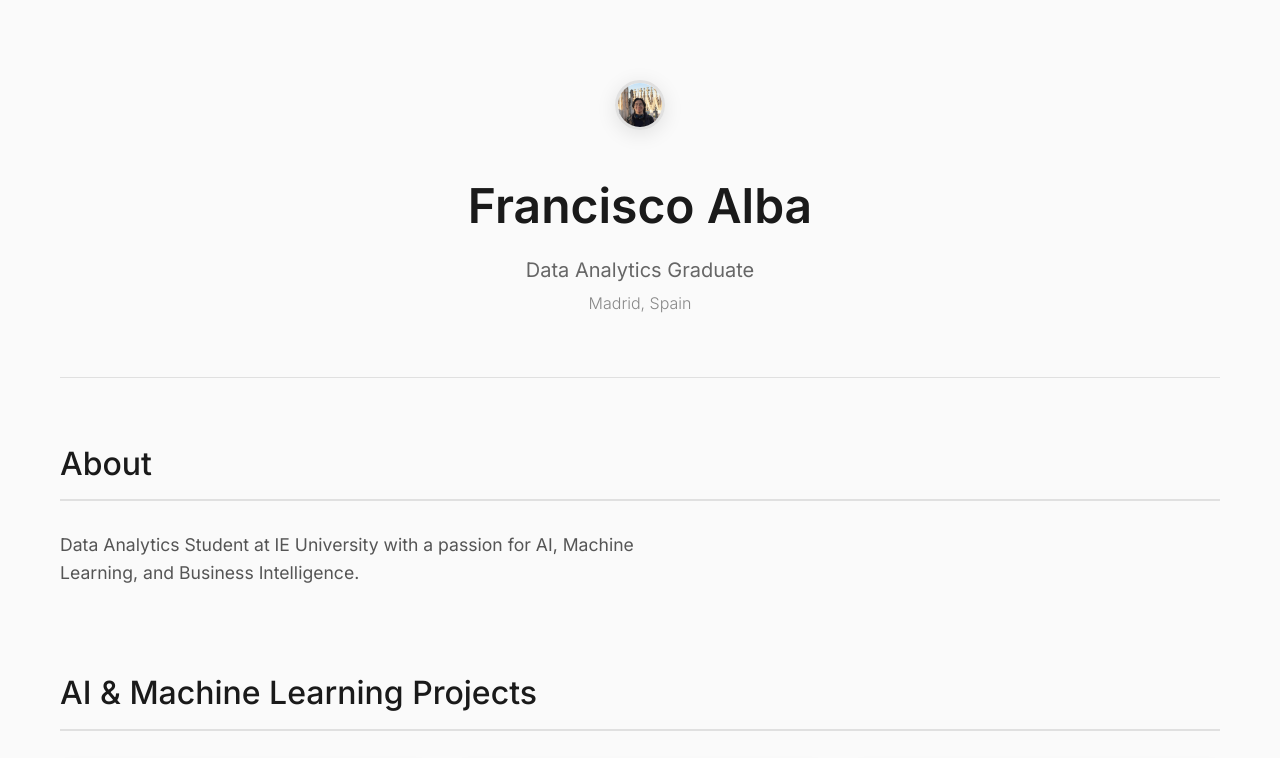
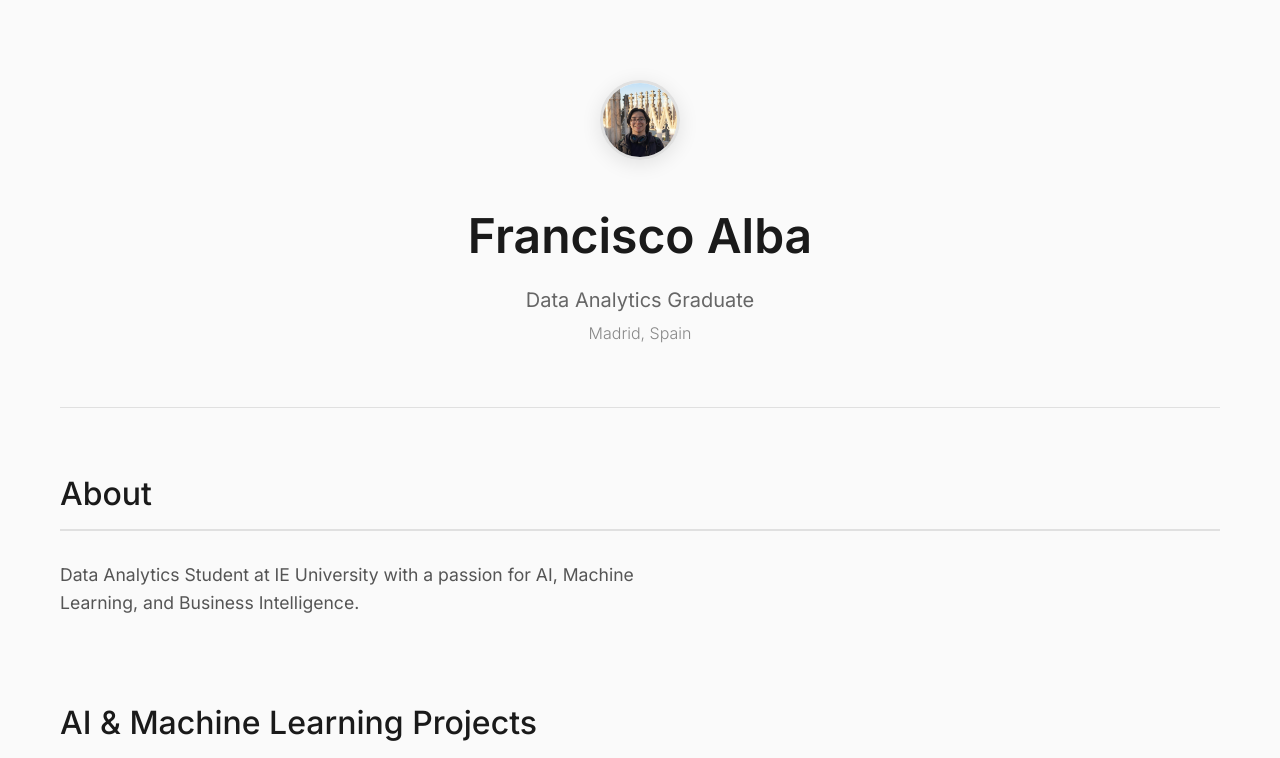
Before and after one commit to falba3/falba_portfolio, a plain HTML site: page index.html in a window 1280 px wide. Shown: the top 758 px of the page. Drawn offline with Linux system fonts and the light colour scheme.

Commit message:
July 30
- adjusting photo

```diff
--- a/index.html
+++ b/index.html
@@ -4,7 +4,7 @@
     <meta charset="UTF-8">
     <meta name="viewport" content="width=device-width, initial-scale=1.0">
     <title>Francisco Alba - Portfolio</title>
-    <link rel="stylesheet" href="styles.css">
+    <link rel="stylesheet" href="styles.css?v=1">
     <link href="https://fonts.googleapis.com/css2?family=Inter:wght@300;400;500;600&display=swap" rel="stylesheet">
 </head>
 <body>
--- a/styles.css
+++ b/styles.css
@@ -31,8 +31,8 @@ header {
 }
 
 .profile-image img {
-    width: 50px;
-    height: 50px;
+    width: 80px;
+    height: 80px;
     border-radius: 50%;
     object-fit: cover;
     border: 3px solid #e0e0e0;
```
